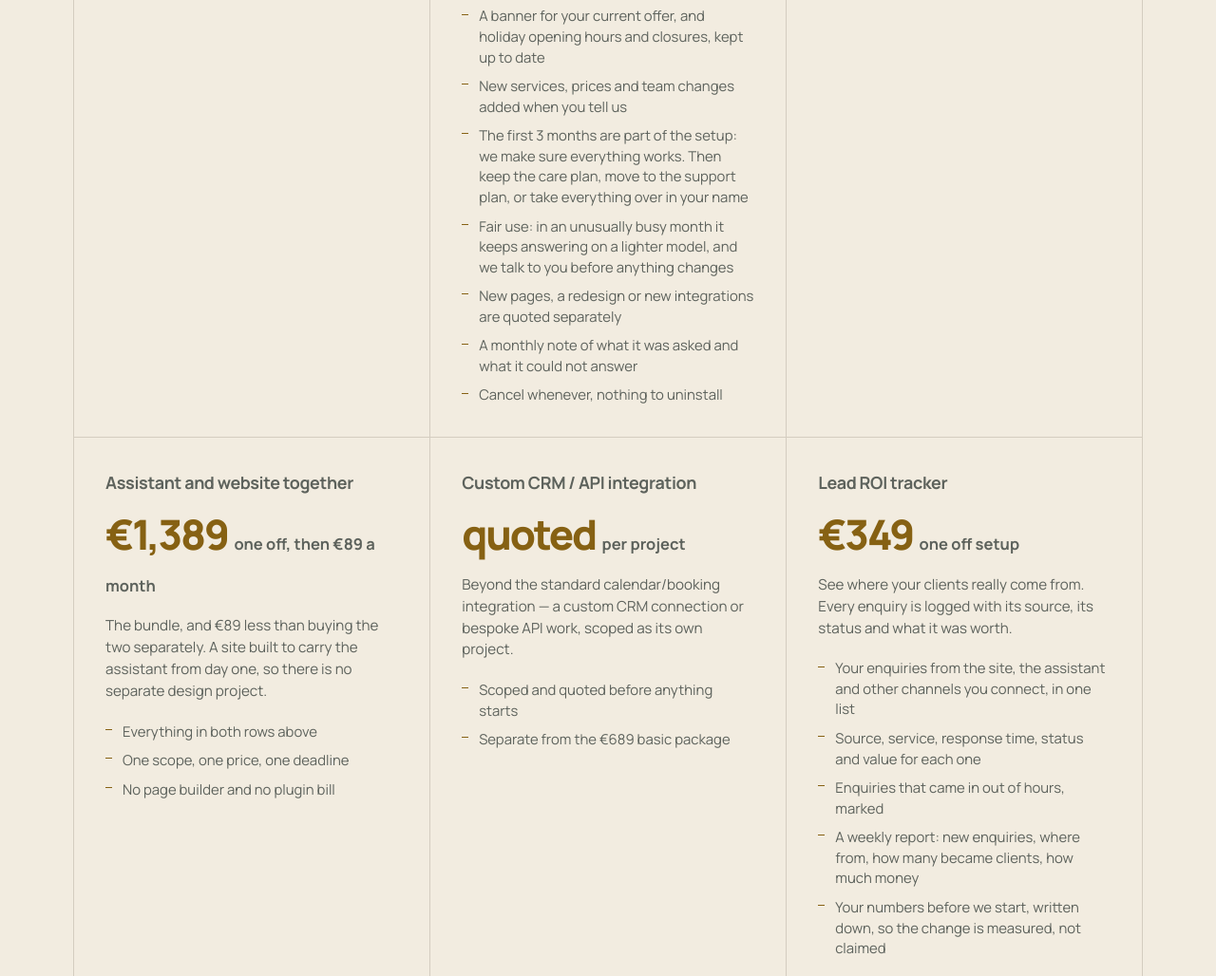
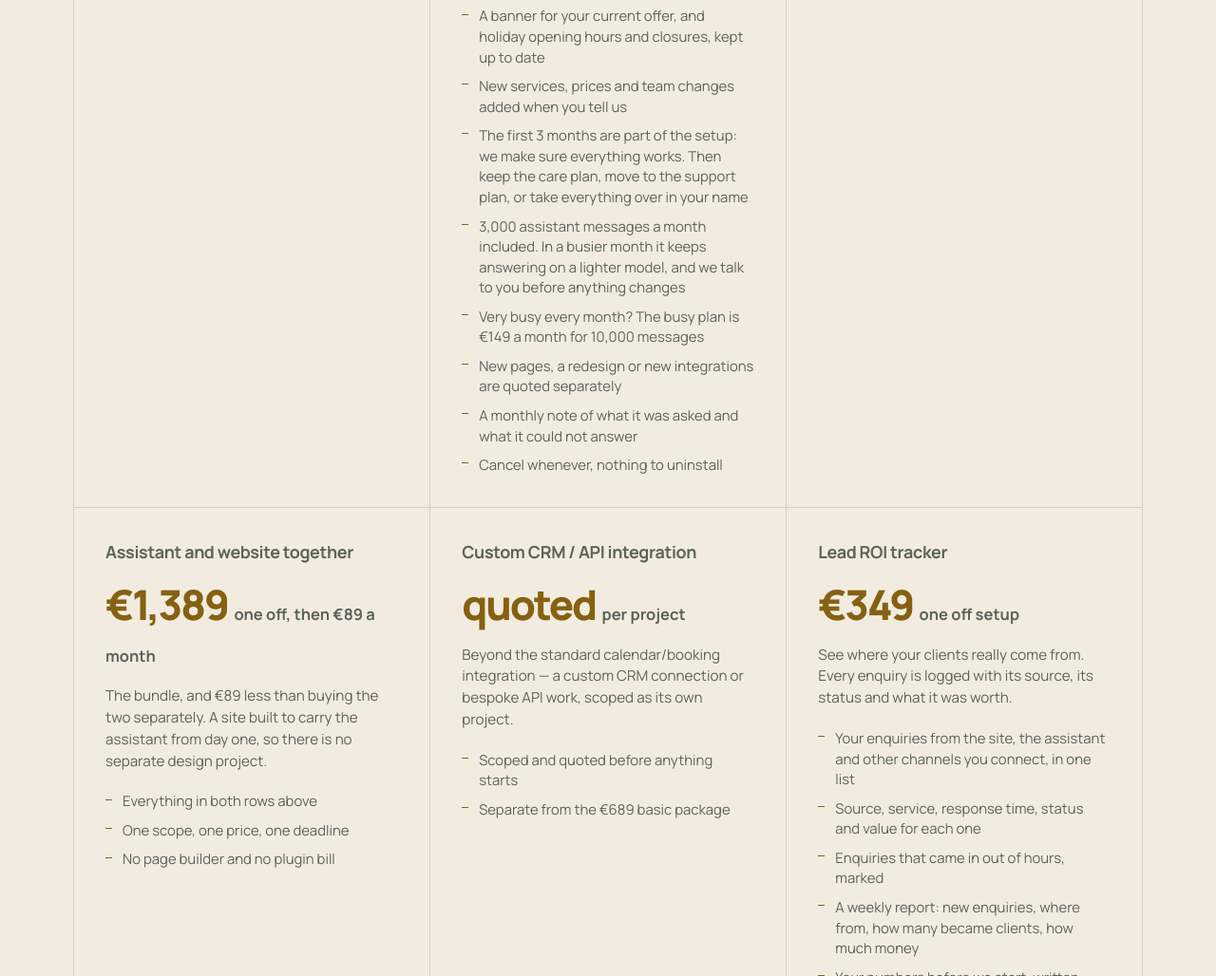
Before and after one commit to ATInformatics/ATInformatics.github.io, a plain HTML site: page services/automation/index.html in a window 1280 px wide. Shown: the part 1316-2344 px from the top of the page at 95% size. Drawn offline with Linux system fonts and the light colour scheme.

Commit message:
3,000 messages included, busy plan EUR 149

```diff
--- a/services/automation/index.html
+++ b/services/automation/index.html
@@ -47,7 +47,7 @@
         <p class="what">Running it</p>
         <p class="amt">&euro;89 <small>per month</small></p>
         <p>The platforms the assistant runs on, plus a real person looking after it and after you. Not unlimited AI usage: unusually heavy use is disclosed before it is charged.</p>
-        <ul><li>The platform subscriptions the assistant needs, paid by us</li><li>Hosting, management and answer updates whenever your prices or hours change</li><li>Support when something breaks or looks wrong, and advice when you ask</li><li>Personalised holiday updates: Christmas, Easter, Valentine's, Halloween and national holidays</li><li>Your deals and campaigns: Black Friday, seasonal sales, discount codes, vouchers and gift cards, on your site and in the assistant</li><li>A banner for your current offer, and holiday opening hours and closures, kept up to date</li><li>New services, prices and team changes added when you tell us</li><li>The first 3 months are part of the setup: we make sure everything works. Then keep the care plan, move to the support plan, or take everything over in your name</li><li>Fair use: in an unusually busy month it keeps answering on a lighter model, and we talk to you before anything changes</li><li>New pages, a redesign or new integrations are quoted separately</li><li>A monthly note of what it was asked and what it could not answer</li><li>Cancel whenever, nothing to uninstall</li></ul>
+        <ul><li>The platform subscriptions the assistant needs, paid by us</li><li>Hosting, management and answer updates whenever your prices or hours change</li><li>Support when something breaks or looks wrong, and advice when you ask</li><li>Personalised holiday updates: Christmas, Easter, Valentine's, Halloween and national holidays</li><li>Your deals and campaigns: Black Friday, seasonal sales, discount codes, vouchers and gift cards, on your site and in the assistant</li><li>A banner for your current offer, and holiday opening hours and closures, kept up to date</li><li>New services, prices and team changes added when you tell us</li><li>The first 3 months are part of the setup: we make sure everything works. Then keep the care plan, move to the support plan, or take everything over in your name</li><li>3,000 assistant messages a month included. In a busier month it keeps answering on a lighter model, and we talk to you before anything changes</li><li>Very busy every month? The busy plan is &euro;149 a month for 10,000 messages</li><li>New pages, a redesign or new integrations are quoted separately</li><li>A monthly note of what it was asked and what it could not answer</li><li>Cancel whenever, nothing to uninstall</li></ul>
       </div>
       <div class="price">
         <p class="what">Support plan</p>
```
